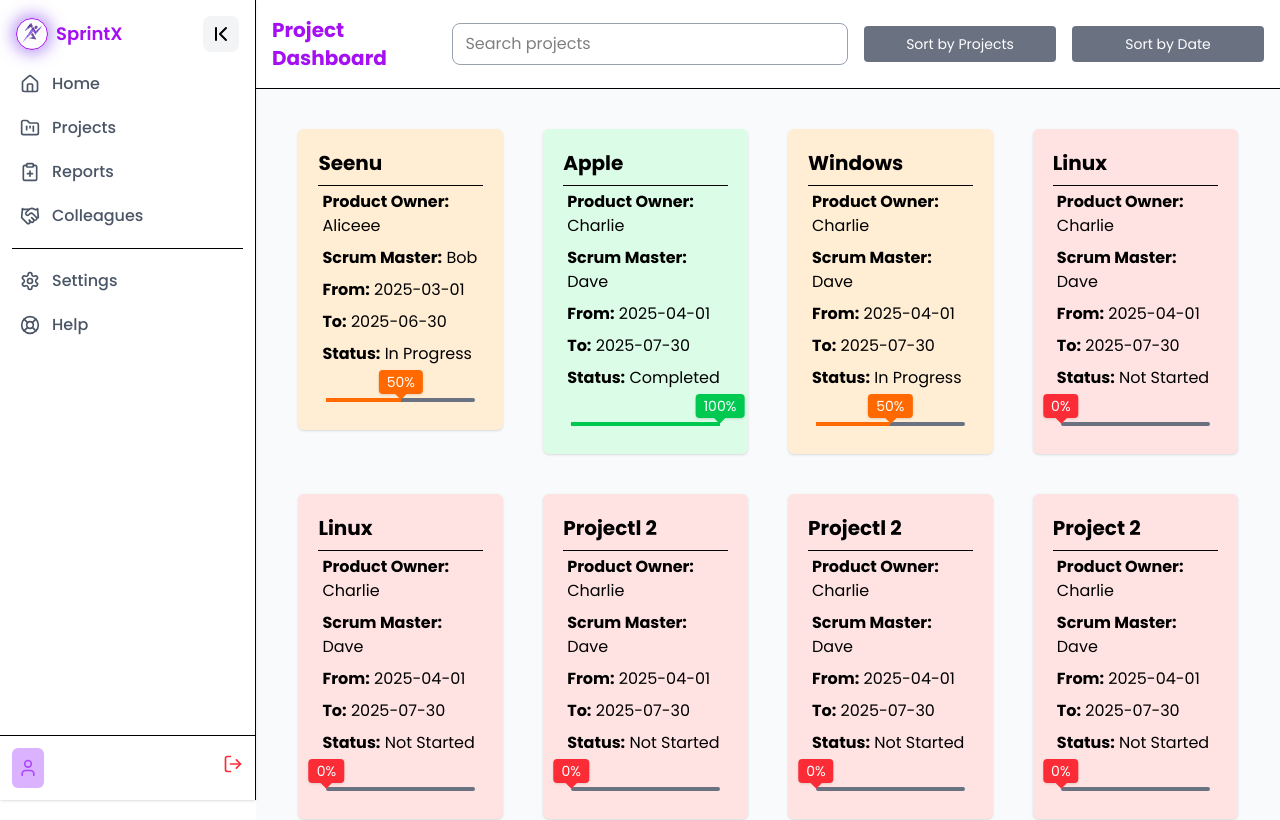
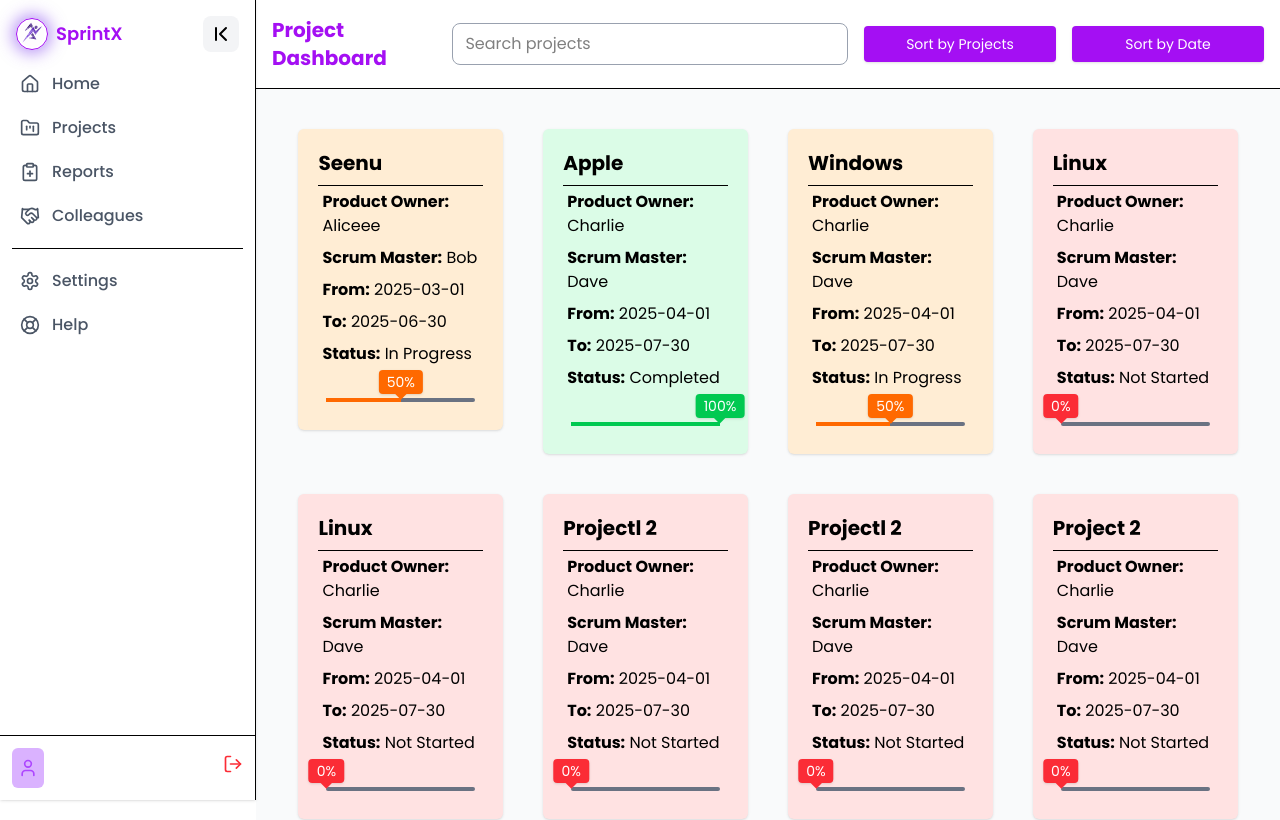
Before and after one commit to Sabarish-developer/SprintX, a React (Vite) app in the folder client/: page /home/projects in a window 1280 px wide. Shown: the top 820 px of the page. Built offline with nearby package versions, Linux system fonts and the light colour scheme.

Commit message:
Header improved

```diff
--- a/client/src/components/Projects.jsx
+++ b/client/src/components/Projects.jsx
@@ -86,13 +86,13 @@ export default function Projects() {
             </div>
             <button
               onClick={sortByProjects}
-              className="bg-gray-500 text-white px-4 py-2 rounded text-sm w-48"
+              className="bg-[#a40ff3] cursor-pointer hover:bg-white hover:text-[#a40ff3] shadow hover:shadow-md text-white px-4 py-2 rounded text-sm w-48"
             >
               Sort by Projects
             </button>
             <button
               onClick={sortByDate}
-              className="bg-gray-500 text-white px-4 py-2 rounded text-sm w-48"
+              className="bg-[#a40ff3] cursor-pointer hover:bg-white hover:text-[#a40ff3] shadow hover:shadow-md text-white px-4 py-2 rounded text-sm w-48"
             >
               Sort by Date
             </button>
@@ -129,13 +129,13 @@ export default function Projects() {
             </button>
             <button
               onClick={sortByProjects}
-              className="bg-gray-500 text-white px-4 py-2 rounded w-full text-sm"
+              className="bg-[#a40ff3] text-white px-4 py-2 rounded w-full text-sm"
             >
               Sort by Projects
             </button>
             <button
               onClick={sortByDate}
-              className="bg-gray-500 text-white px-4 py-2 rounded w-full text-sm"
+              className="bg-[#a40ff3] text-white px-4 py-2 rounded w-full text-sm"
             >
               Sort by Date
             </button>
```
